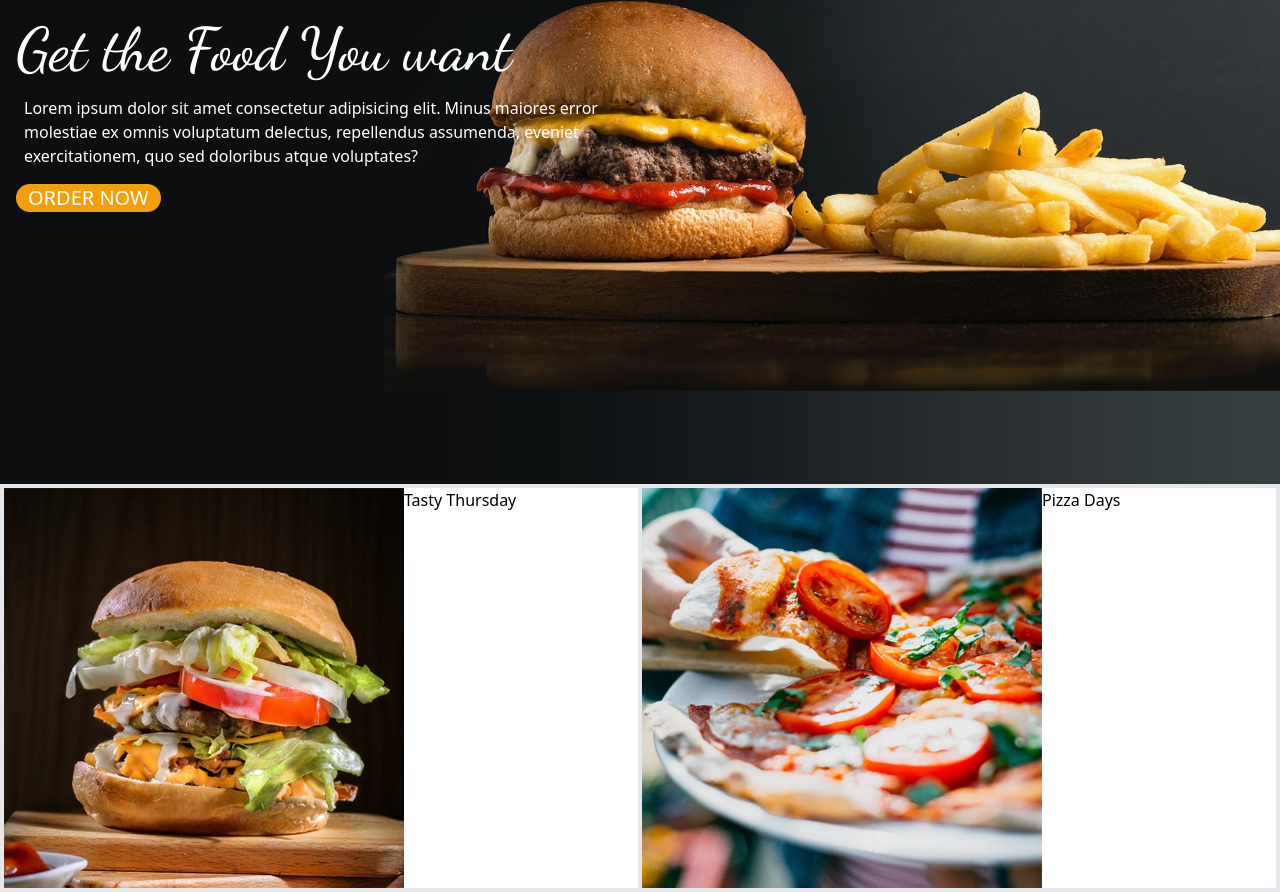
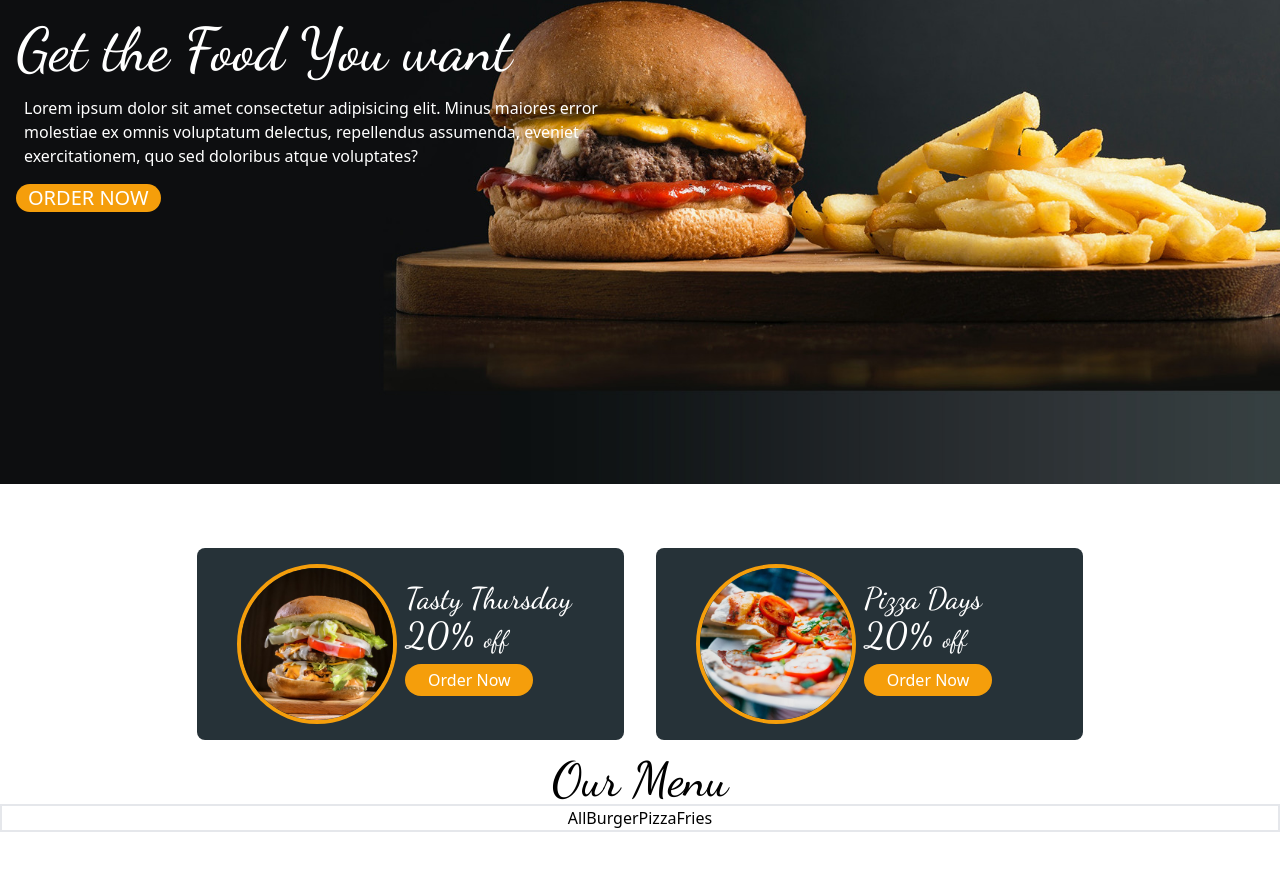
Before and after one commit to FixxooXD/crudRouting-EXPRESS, a website: page public/views/index.html in a window 1280 px wide. Shown: the part 316-1208 px from the top of the page. After the commit the page ends 1148 px from the top, so only its background shows below. Drawn offline with Linux system fonts and the light colour scheme.

Commit message:
Added specal day offers

```diff
--- a/public/assets/index.css
+++ b/public/assets/index.css
@@ -1,5 +1,8 @@
 #tag_line,
-#Name {
+#Name,
+.specialDays,
+.specialOffer,
+.menu {
   font-family: "Dancing Script", cursive;
 }
 
@@ -34,3 +37,12 @@
 .change .bar3 {
   transform: translate(0, -11px) rotate(45deg);
 }
+
+#thrusday,
+#pizza_Day {
+  background-color: #263238;
+}
+
+.specialDays {
+  color: white;
+}
--- a/public/views/index.html
+++ b/public/views/index.html
@@ -89,19 +89,55 @@
         </div>
       </div>
       <div
-        class="2nd_container flex flex-col sm:flex-row justify-around border-2"
+        class="2nd_container mt-16 flex flex-col sm:flex-row justify-center items-center"
       >
-        <div class="border-2 w-1/2 flex">
-          <img src="../assets/thrusday.jpg" alt="" />
-          Tasty Thursday
+        <div
+          id="thrusday"
+          class="object-cover object-center w-11/12 sm:w-1/3 h-48 flex px-10 sm:mr-4 rounded-lg"
+        >
+          <img
+            class="rounded-full h-40 mt-4 border-4 border-amber-500"
+            src="../assets/thrusday.jpg"
+            alt=""
+          />
+          <div class="mt-8 ml-2">
+            <p class="specialDays text-3xl">Tasty Thursday</p>
+            <p class="specialOffer text-4xl text-white">
+              20% <span class="text-2xl">off</span>
+            </p>
+            <button class="w-32 text-white bg-amber-500 mt-2 h-8 rounded-full">
+              Order Now
+            </button>
+          </div>
         </div>
-        <div class="border-2 w-1/2 flex">
-          <img src="../assets/pizza_day.jpg" alt="" />
-          Pizza Days
+        <div
+          id="pizza_Day"
+          class="object-cover object-center w-11/12 mt-2 sm:mt-0 sm:w-1/3 h-48 flex px-10 sm:ml-4 rounded-lg"
+        >
+          <img
+            class="rounded-full h-40 mt-4 border-4 border-amber-500"
+            src="../assets/pizza_day.jpg"
+            alt=""
+          />
+          <div class="mt-8 ml-2">
+            <p class="specialDays text-3xl">Pizza Days</p>
+            <p class="specialOffer text-4xl text-white">
+              20% <span class="text-2xl">off</span>
+            </p>
+            <button class="w-32 text-white bg-amber-500 mt-2 h-8 rounded-full">
+              Order Now
+            </button>
+          </div>
         </div>
-        <!-- <div></div>
-      <div></div>
-      <div></div> -->
+      </div>
+      <div class="mt-4 flex justify-center items-center">
+        <div class="menu text-5xl">Our Menu</div>
+      </div>
+      <div class="options border-2 flex justify-center items-center">
+        <button>All</button>
+        <button>Burger</button>
+        <button>Pizza</button>
+        <button>Fries</button>
       </div>
     </div>
   </body>
```
Also changed, not shown: public/src/output.css.
